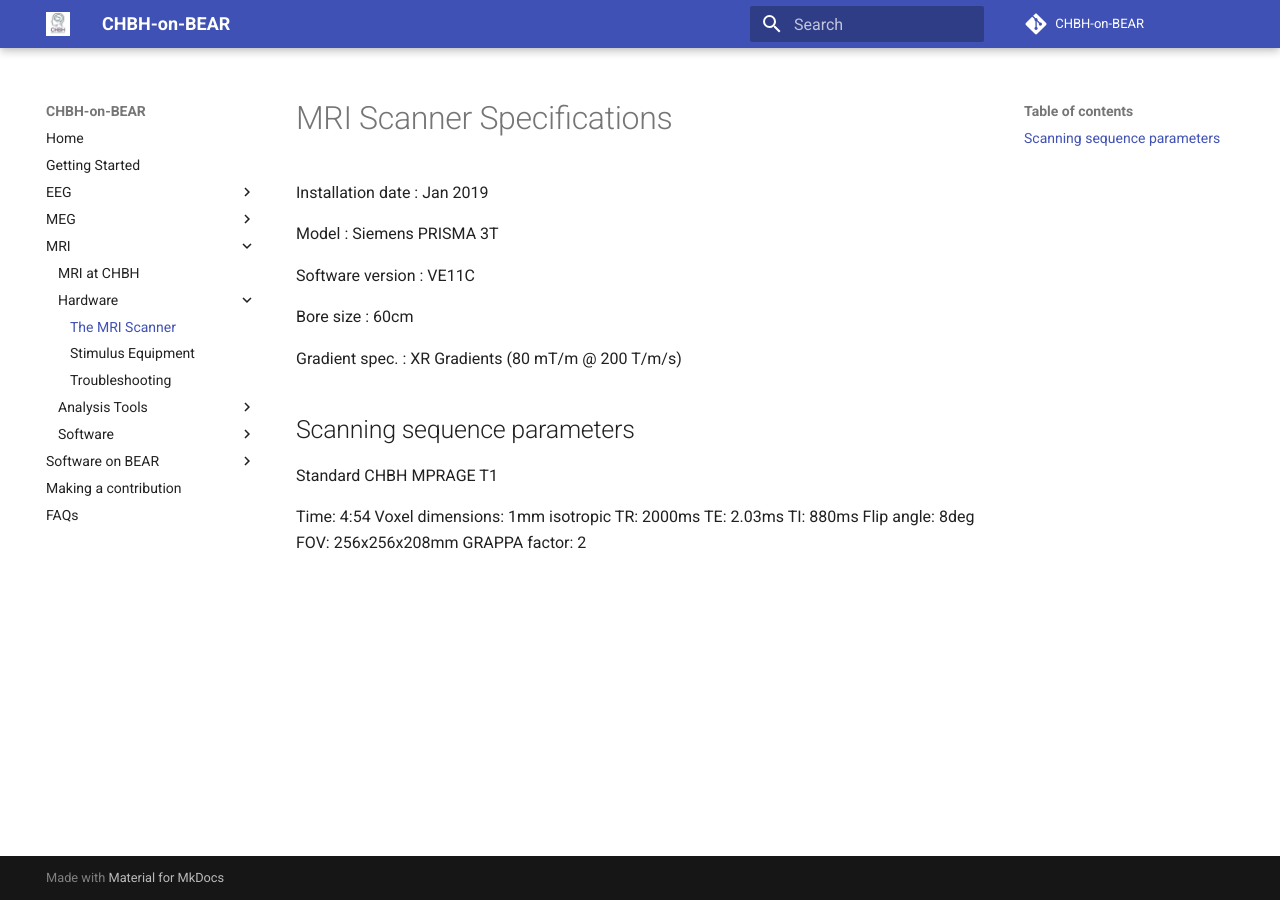
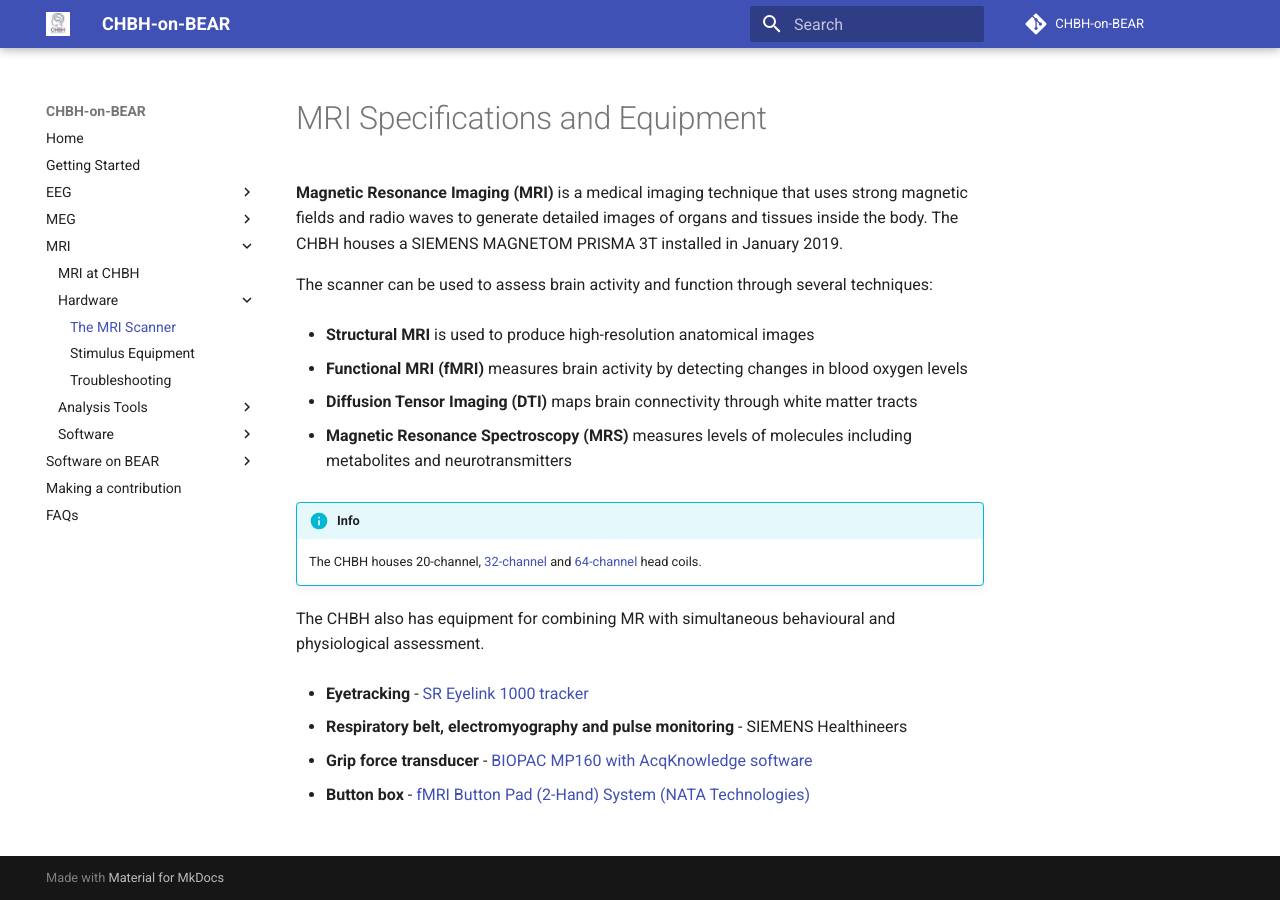
Before and after one commit to chbh-opensource/chbh-on-bear, an MkDocs documentation site: the page built from docs/mri/hardware/scanner.md, in a window 1280 px wide. Built offline with MkDocs 1.6.1 and Material for MkDocs 9.7.7, drawn with Linux system fonts in a browser that asks for light colours; comment, search, counter and statistics services are not loaded.

Commit message:
added basic information about MR scanner and equipment

```diff
--- a/docs/mri/hardware/scanner.md
+++ b/docs/mri/hardware/scanner.md
@@ -1,24 +1,26 @@
-# MRI Scanner Specifications
+# MRI Specifications and Equipment
 
-Installation date : Jan 2019
+**Magnetic Resonance Imaging (MRI)** is a medical imaging technique that uses strong magnetic fields and radio waves to generate detailed images of organs and tissues inside the body. The CHBH houses a SIEMENS MAGNETOM PRISMA 3T installed in January 2019.
 
-Model : Siemens PRISMA 3T
+The scanner can be used to assess brain activity and function through several techniques:
 
-Software version : VE11C
+- **Structural MRI** is used to produce high-resolution anatomical images
 
-Bore size : 60cm
+- **Functional MRI (fMRI)** measures brain activity by detecting changes in blood oxygen levels
 
-Gradient spec. : XR Gradients (80 mT/m @ 200 T/m/s)
+- **Diffusion Tensor Imaging (DTI)** maps brain connectivity through white matter tracts
 
-## Scanning sequence parameters
+- **Magnetic Resonance Spectroscopy (MRS)** measures levels of molecules including metabolites and neurotransmitters
 
-Standard CHBH MPRAGE T1
+!!! info
+    The CHBH houses 20-channel, [32-channel](https://www.siemens-healthineers.com/en-uk/magnetic-resonance-imaging/options-and-upgrades/coils/32-channel-head-coil) and [64-channel](https://www.siemens-healthineers.com/en-us/magnetic-resonance-imaging/options-and-upgrades/coils/64-channel-head-neck-coil) head coils.
 
-Time:               4:54
-Voxel dimensions:   1mm isotropic
-TR:                 2000ms
-TE:                 2.03ms
-TI:                 880ms
-Flip angle:         8deg
-FOV:                256x256x208mm
-GRAPPA factor:      2
+The CHBH also has equipment for combining MR with simultaneous behavioural and physiological assessment.
+
+- **Eyetracking** - [SR Eyelink 1000 tracker](https://www.sr-research.com/eyelink-1000-plus/)
+
+- **Respiratory belt, electromyography and pulse monitoring** - SIEMENS Healthineers
+
+- **Grip force transducer** - [BIOPAC MP160 with AcqKnowledge software](https://www.biopac.com/product/mp160-system-with-acqknowledge/)
+
+- **Button box** - [fMRI Button Pad (2-Hand) System (NATA Technologies)](https://natatech.com/products/complete-response-systems/fmri-button-pad-2-hand-system)
```
